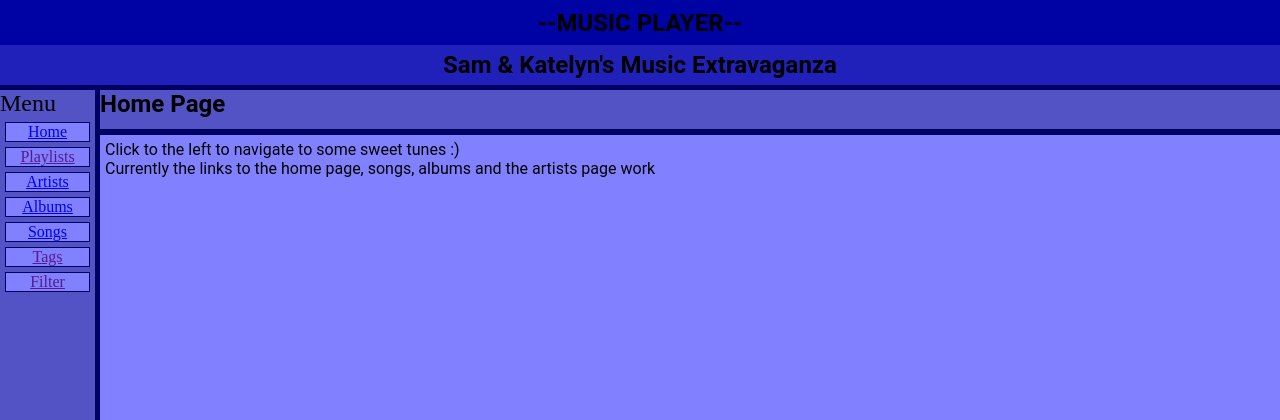
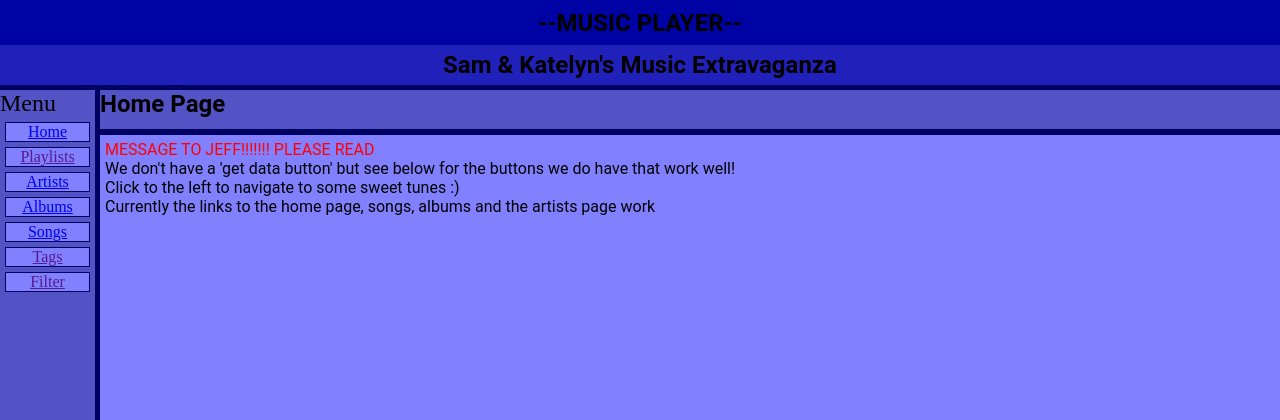
Before and after one commit to kreed303/cs257, a Flask app: page / in a window 1280 px wide. Shown: the top 420 px of the page. Run offline with Flask 3, Linux system fonts and the light colour scheme; parts of the project's set-up code (start-up, migrations or seed data) failed here and were passed over; some libraries are stand-ins or nearby versions.

Commit message:
final touches

```diff
--- a/webapp/static/webapp.css
+++ b/webapp/static/webapp.css
@@ -20,6 +20,11 @@ h1,h2,h3{
     color: var(--textColor);
     font-family: Roboto;
     font-size: 18pt;
+}
+
+#jeff{
+    color: red;
+    font-size: 18;
 }
 
 body {
--- a/webapp/templates/home.html
+++ b/webapp/templates/home.html
@@ -26,6 +26,8 @@
     <div id="menu"></div>
 
     <div id="pageContents">
+        <p id="jeff"> MESSAGE TO JEFF!!!!!!! PLEASE READ</p>
+        <p> We don't have a 'get data button' but see below for the buttons we do have that work well!</p>
         <p>Click to the left to navigate to some sweet tunes :)</p>
         <p></p>
         <p>Currently the links to the home page, songs, albums and the artists page work</p>
```
